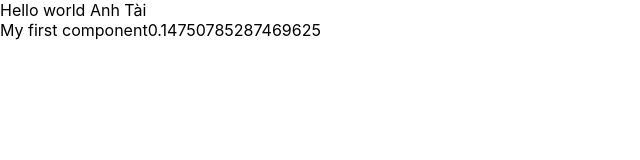
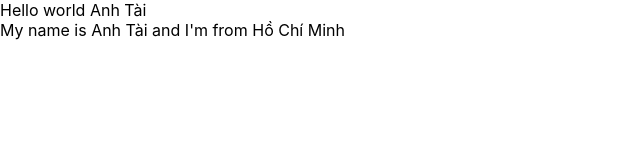
Before and after one commit to buianhtai1205/STUDY-react_app, a React (Create React App) app: page / in a window 1280 px wide. Shown: the top 160 px of the page, without its empty margins (0-640 px from the left). Built offline with nearby package versions, Linux system fonts and the light colour scheme.

Commit message:
class component and state

```diff
--- a/src/App.js
+++ b/src/App.js
@@ -1,29 +1,37 @@
 import logo from "./logo.svg";
 import "./App.css";
 import MyComponent from "./components/MyComponent";
+import React from "react";
 
-function App() {
-  return (
-    <div>
-      Hello world Anh Tài
-      <MyComponent></MyComponent>
-    </div>
+class App extends React.Component {
 
-    // <div className="App">
-    //   <header className="App-header">
-    //     <img src={logo} className="App-logo" alt="logo" />
-    //     <p>Hello World! Anh Tài</p>
-    //     <a
-    //       className="App-link"
-    //       href="https://reactjs.org"
-    //       target="_blank"
-    //       rel="noopener noreferrer"
-    //     >
-    //       Learn React
-    //     </a>
-    //   </header>
-    // </div>
-  );
+	render() {
+		return (
+			<div>
+				Hello world Anh Tài
+				<MyComponent></MyComponent>
+			</div>
+		);
+	}
 }
 
+// function App() {
+//   return (
+//     <div className="App">
+//       <header className="App-header">
+//         <img src={logo} className="App-logo" alt="logo" />
+//         <p>Hello World! Anh Tài</p>
+//         <a
+//           className="App-link"
+//           href="https://reactjs.org"
+//           target="_blank"
+//           rel="noopener noreferrer"
+//         >
+//           Learn React
+//         </a>
+//       </header>
+//     </div>
+//   );
+// }
+
 export default App;
--- a/src/components/MyComponent.js
+++ b/src/components/MyComponent.js
@@ -4,15 +4,19 @@
 import React from "react";
 
 class MyComponent extends React.Component {
+  state = {
+    name: "Anh Tài",
+    age: 20,
+    address: "Hồ Chí Minh",
+  };
+
   // JSX
   render() {
-
     return (
         <div>
-            My first component
-            { Math.random() }
+            My name is {this.state.name} and I'm from { this.state.address }
         </div>
-    );
+        );
   }
 }
 
```
